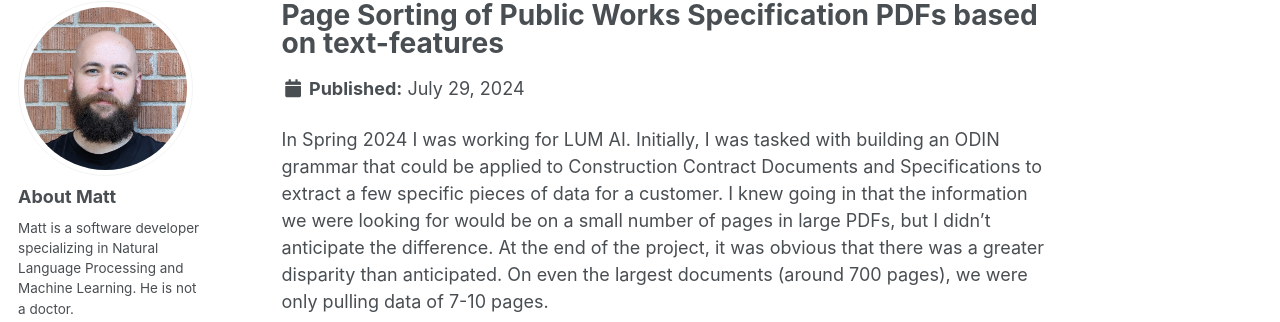
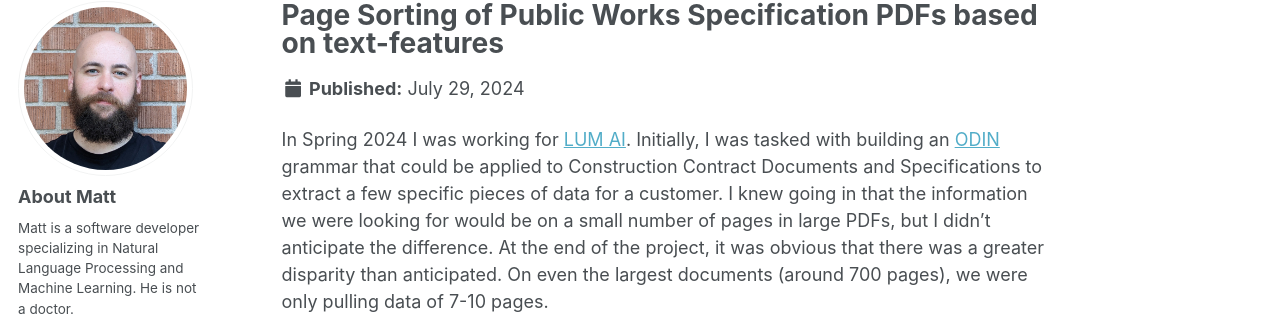
Before and after one commit to mc-wut/mc-wut.github.io, a Jekyll site: the page built from _portfolio/portfolio-2.md, in a window 1280 px wide and 900 px high. Shown: the part 117-439 px from the top of the window. Built offline with Jekyll 4.4.1, drawn with Linux system fonts in a browser that asks for light colours; part of the change alters nothing that is shown; some of the changed text lies outside the part shown.

```diff
--- a/_portfolio/portfolio-2.md
+++ b/_portfolio/portfolio-2.md
@@ -4,7 +4,7 @@ excerpt: "Text Based Section Classification of Public Works Construction Documen
 collection: portfolio
 ---
 
-In Spring 2024 I was working for LUM AI. Initially, I was tasked with building an ODIN grammar that could be applied to Construction Contract Documents and Specifications to extract a few specific pieces of data for a customer. I knew going in that the information we were looking for would be on a small number of pages in large PDFs, but I didn't anticipate the difference. At the end of the project, it was obvious that there was a greater disparity than anticipated. On even the largest documents (around 700 pages), we were only pulling data of 7-10 pages.
+In Spring 2024 I was working for [LUM AI](http://lum.ai). Initially, I was tasked with building an [ODIN](https://github.com/lum-ai/odinson) grammar that could be applied to Construction Contract Documents and Specifications to extract a few specific pieces of data for a customer. I knew going in that the information we were looking for would be on a small number of pages in large PDFs, but I didn't anticipate the difference. At the end of the project, it was obvious that there was a greater disparity than anticipated. On even the largest documents (around 700 pages), we were only pulling data of 7-10 pages.
 
 Each page that didn't contain relevant data was still being, segmented, tokenized, parsed, tagged, and run through Named Entity Recognition, which means that even in the best case 90% of our processing resources and time were being wasted. I proposed an extension to the project that would run a simple classifier over the raw text of each page of the PDF, and attempt to sort them into *annotate* and *don't annotate* bins. This ended up being changed somewhat to classifying the PDFs along existing section lines, as that would be relevant to other projects being built for this text as well.
 
@@ -30,7 +30,7 @@ The occasional page lacking a section number necessitated the function [`confirm
 This got us most of the way there. However, the dataset still needed a good amount of hand correction. Many of the documents didn't have a label on their *BIDDING AND CONTRACT DOCUMENTS* sections, which were the most important sections for our purposes, and some sections had multiple consecutive pages missing section numbers, which is more than `confirm_continuous_section` could account for.
 
 
-## Custom Vectorizer
+## Custom Vectorizer“Discluded” rather than “excluded”? I think, for this meaning, “exclude” is more common.
 We decided the best way to do this was to create an extension of Sci-Kit Learn's `DictVectorizer` in a pipeline with traditional vectorizers. After experimentation, we decided on 'TfidfVectorizer' for our traditional vectorizers.
 
 Our custom vectorizer, [`TextBasedFeatureExractor`](https://github.com/mc-wut/internship_files/blob/905323ee86b7c2360188fb03e79316c3882e47a9/classifiers/page_classifier.py#L24), followed the intuition that there were a handful of important features we could (largely) base our classification on.
@@ -62,7 +62,7 @@ Our pipeline is housed in [`TextBasedPageClassifer`](https://github.com/mc-wut/i
 
 After experimentation with `GridSearch`, we found that using a character-level `TfidfVectorizer` with the range (5,6), a word-level `TfidfVectorizer` with range (1,2) both with `min_df` set to 4 and `max_features` set to 5000 was the optimal configuration. We wanted to use polynomial features, but even at a depth of two the feature space was too large to compute. Finally, we applied sklearn's `SelectKBest` to limit to the best 10,000 features.
 
-For classification, we used sklearn's LogisticRegression set to OVR
+For classification, we used sklearn's LogisticRegression set to One vs Rest.
 
 ## Results
 We were able to achieve a 0.94 f1 score in the sections we were interested in.
@@ -125,7 +125,7 @@ It occurred to me as we struggled to classify those two targets that they were t
 ## Issues
 The main issue with the approach that was used here is that the Contract Documents section ended up being huge in a number of cases. The Contract Documents section also often held a lot of our extractions. The classifier was still successful and useful. But it wasn't quite as effective at cutting processing speed as we hoped. I do wonder about the efficacy of building out a completely different binary dataset comparing pages that contain target extractions against those that do not.
 
-This approach would create an interesting logical loop. The ODIN system matches certain phrase structure, and then if it worked the classifier would end up searching for those same phrase structures.
+This approach would create an interesting logical loop. The ODIN system matches certain phrase structures, and then if it worked the classifier would end up searching for those same phrase structures.
 
 
 [Relevant Code to this project.](https://github.com/mc-wut/internship_files/tree/905323ee86b7c2360188fb03e79316c3882e47a9/classifiers)
```
